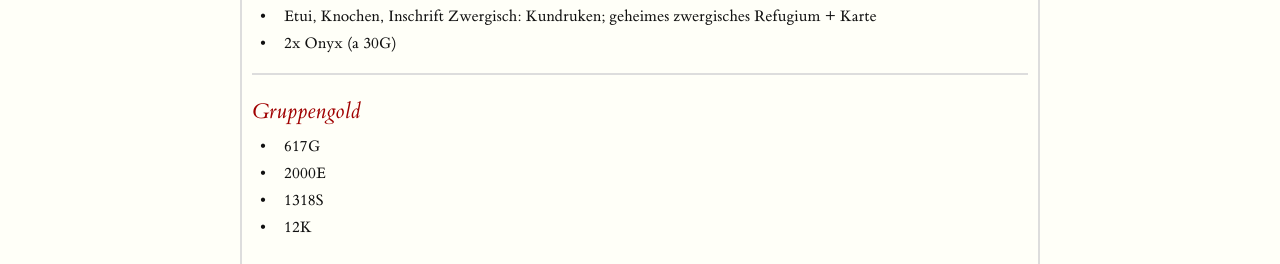
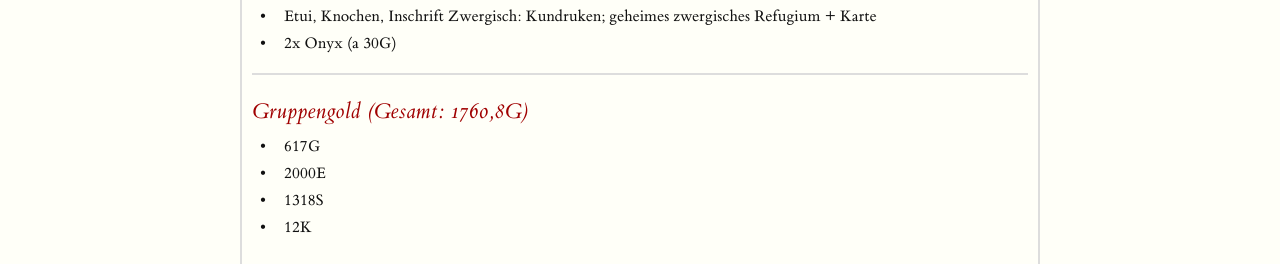
Before and after one commit to FelixDnD/FelixDnD.github.io, a Jekyll site: the page built from content/Sessions/6 (22.06.2025).md, in a window 1280 px wide. Shown: the part 1103-1367 px from the top of the page. Built offline with Jekyll 4.4.1, drawn with Linux system fonts in a browser that asks for light colours; some web fonts are replaced.

Commit message:
Update 6 (22.06.2025).md

```diff
--- a/content/Sessions/6 (22.06.2025).md
+++ b/content/Sessions/6 (22.06.2025).md
@@ -49,7 +49,7 @@ Neu:
 
 * * *
 
-### Gruppengold
+### Gruppengold (Gesamt: 1760,8G)
 
 - 617G
 - 2000E
```
